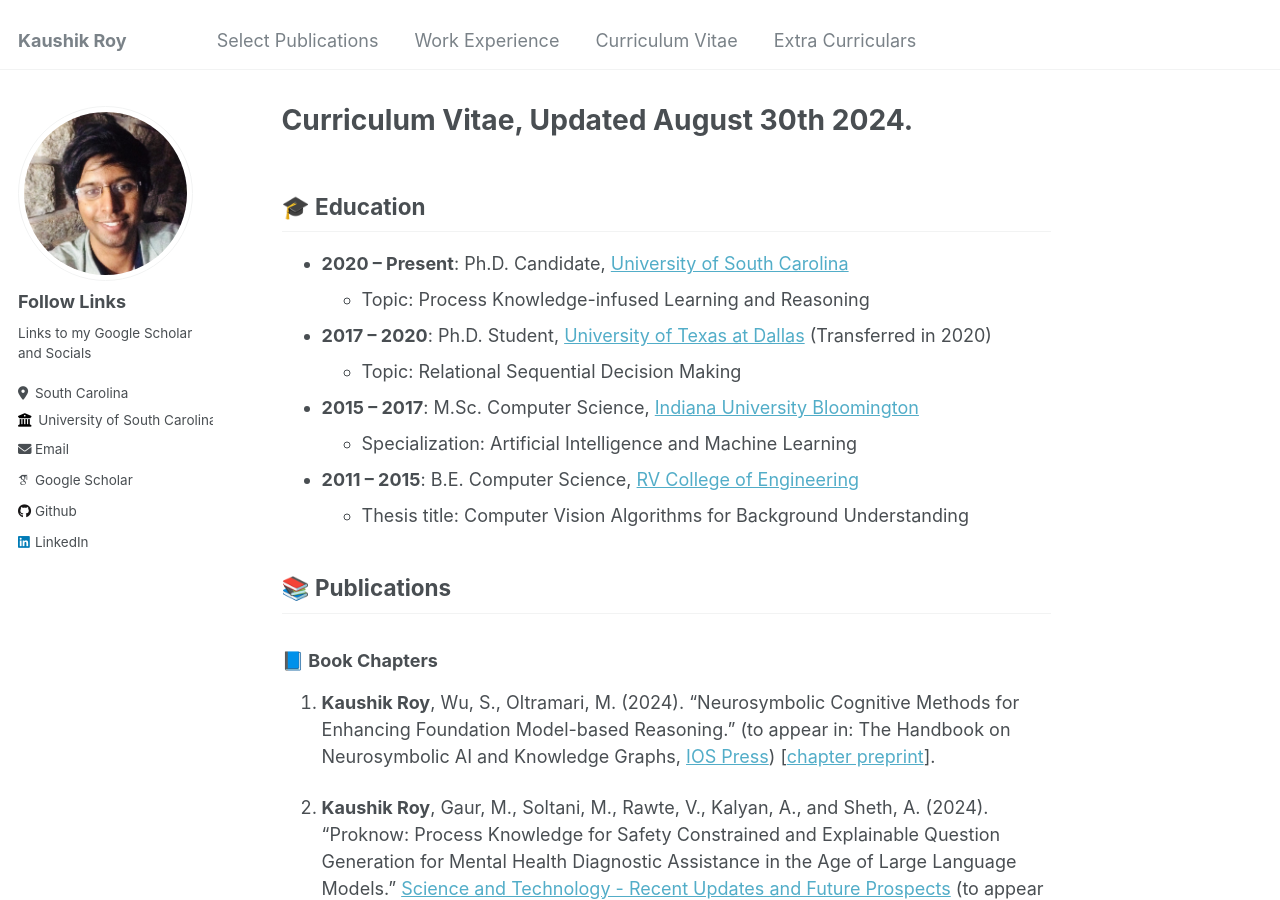
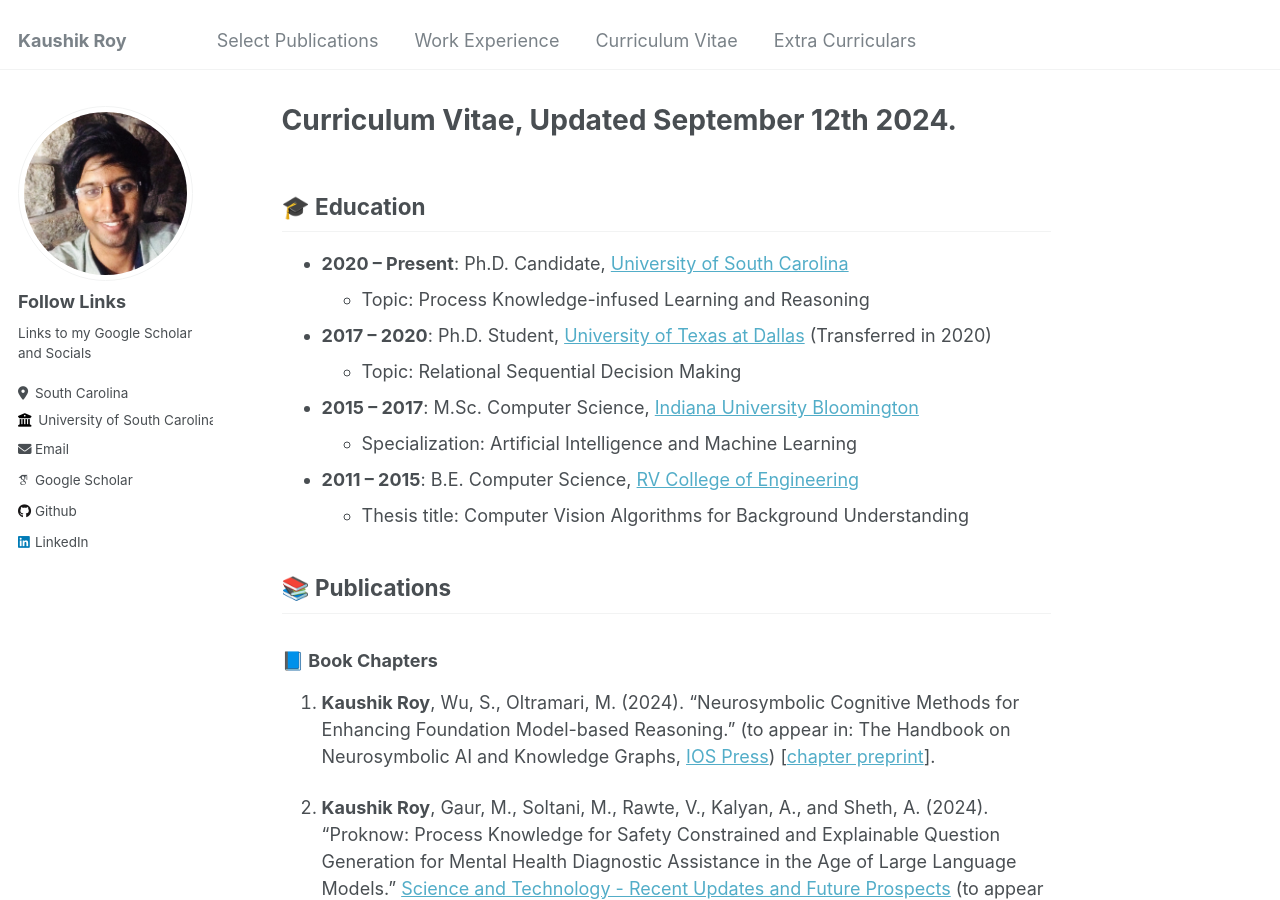
Before and after one commit to kauroy1994/home, a Jekyll site: the page built from _pages/markdown.md, in a window 1280 px wide and 900 px high. Built offline with Jekyll 4.4.1, drawn with Linux system fonts in a browser that asks for light colours; some web fonts are replaced.

Commit message:
Update markdown.md

```diff
--- a/_pages/markdown.md
+++ b/_pages/markdown.md
@@ -1,6 +1,6 @@
 ---
 permalink: /markdown/
-title: "Curriculum Vitae, Updated August 30th 2024."
+title: "Curriculum Vitae, Updated September 12th 2024."
 author_profile: true
 ---
 
```
